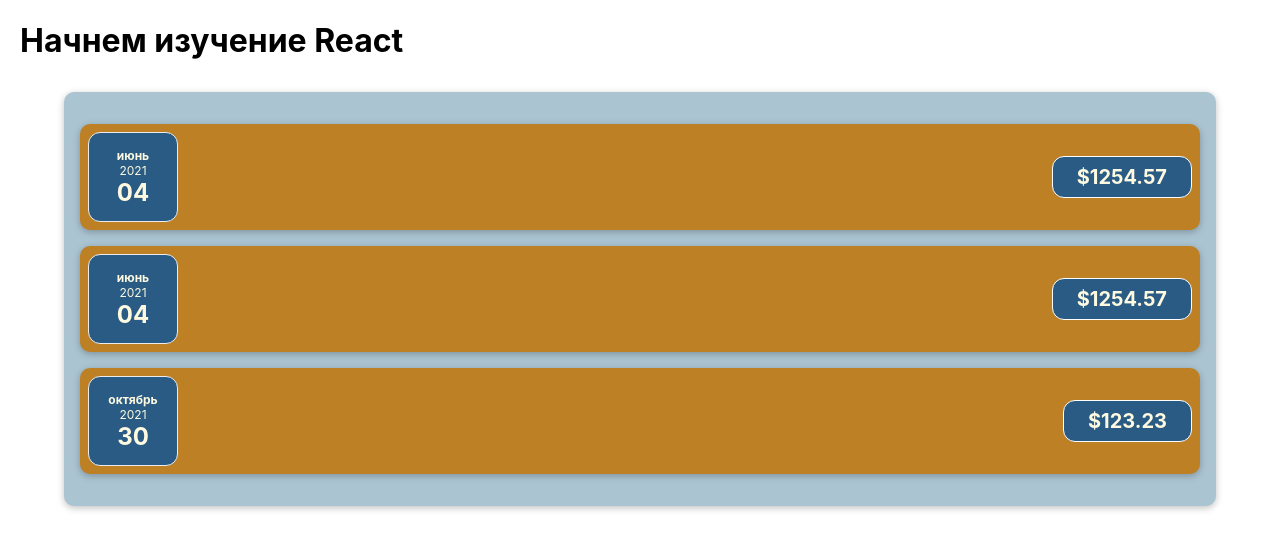
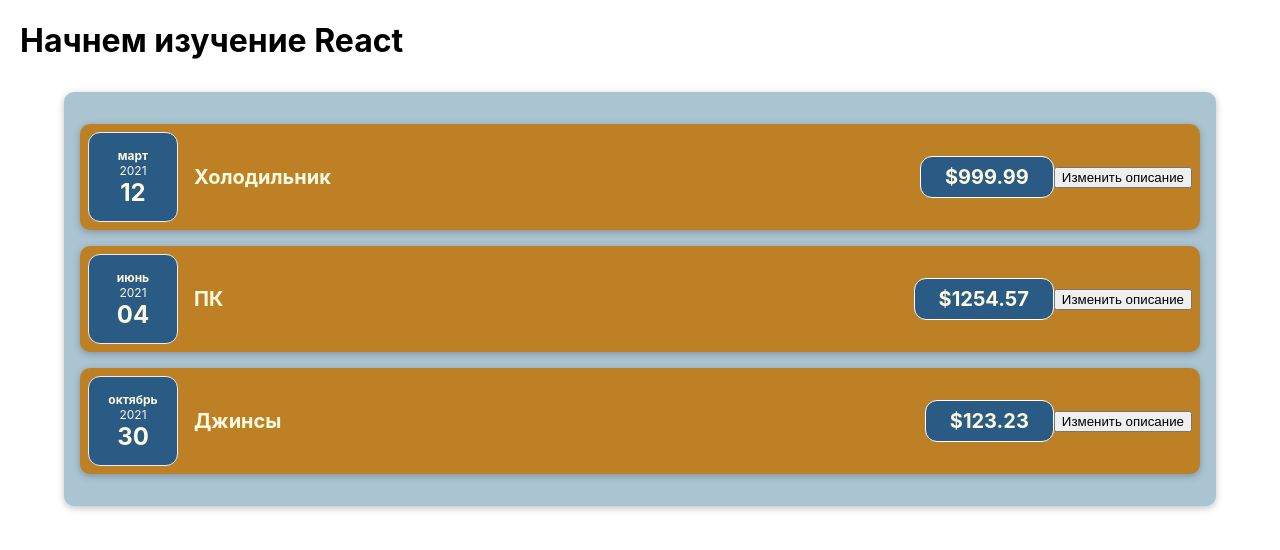
Before and after one commit to ZayMax1977/my-finance, a React (Create React App) app: page / in a window 1280 px wide. Shown: the top 550 px of the page. Built offline with nearby package versions, Linux system fonts and the light colour scheme.

Commit message:
меняем значение переменной в компоненте

```diff
--- a/src/App.js
+++ b/src/App.js
@@ -5,17 +5,17 @@
   const costs =[
     {
       date:new Date(2021,2,12),
-      describtion: 'Холодильник',
+      description: 'Холодильник',
       amount: 999.99
     },
     {
       date:new Date(2021,5,4),
-      describtion: 'ПК',
+      description: 'ПК',
       amount: 1254.57
     },
     {
       date:new Date(2021,9,30),
-      describtion: 'Джинсы',
+      description: 'Джинсы',
       amount: 123.23
     }
 
--- a/src/components/Costs/CostItem.js
+++ b/src/components/Costs/CostItem.js
@@ -1,16 +1,24 @@
 import './CostItem.css';
 import CostDate from './CostDate';
 import Card from '../UI/Card'
+import React,{useState} from 'react';
 
 function CostItem(props){
+    const [description,setDescription] = useState(props.description);
+    const changeDescriptionHandler = ()=>{
+        setDescription('new description');
+    }
 
     return(
         <Card className='cost-item'>
           <CostDate date={props.date}/>
             <div className='cost-item__description'>
-                <h2>{props.description}</h2>
+                <h2>{description}</h2>
                 <div className='cost-item__price'>${props.amount}</div>
             </div>
+            <button onClick={changeDescriptionHandler}>
+                Изменить описание
+            </button>
         </Card>
     )
 }
--- a/src/components/Costs/Costs.js
+++ b/src/components/Costs/Costs.js
@@ -7,19 +7,19 @@
     return(
         <Card className='costs'>
         <CostItem
-            date ={props.costs[1].date}
-            describtion={props.costs[1].describtion}
-            amount = {props.costs[1].amount}/>
+            date ={props.costs[0].date}
+            description={props.costs[0].description}
+            amount = {props.costs[0].amount}/>
 
       <CostItem
         date ={props.costs[1].date}
-        describtion={props.costs[1].describtion}
+        description={props.costs[1].description}
         amount = {props.costs[1].amount}/>
 
 
       <CostItem
         date ={props.costs[2].date}
-        describtion={props.costs[2].describtion}
+        description={props.costs[2].description}
         amount = {props.costs[2].amount}/>
       </Card>
     );
```
